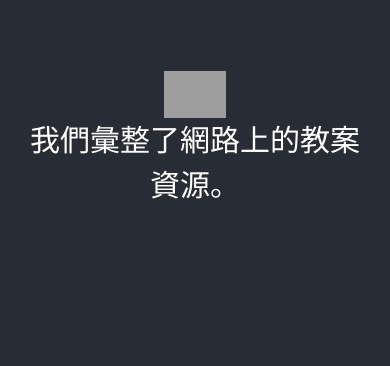
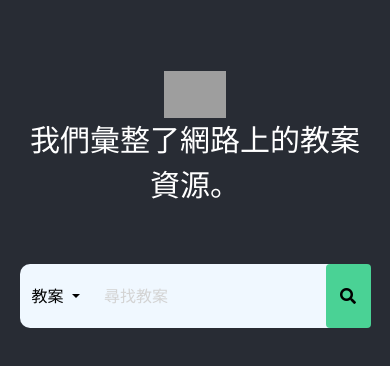
Before and after one commit to coteach/react-web, a React (Create React App) app: page / in a window 390 px wide. Shown: the top 366 px of the page. Built offline with nearby package versions, Linux system fonts and the light colour scheme; grey boxes are pictures that could not be loaded.

Commit message:
feat: search bar

```diff
--- a/public/index.html
+++ b/public/index.html
@@ -25,6 +25,7 @@
       Learn how to configure a non-root public URL by running `npm run build`.
     -->
     <link rel="stylesheet" href="https://maxcdn.bootstrapcdn.com/bootstrap/latest/css/bootstrap.min.css">
+    <link rel="stylesheet" href="https://cdnjs.cloudflare.com/ajax/libs/font-awesome/5.15.2/css/all.min.css"/>
     <title>React App</title>
   </head>
   <body>
--- a/src/App.js
+++ b/src/App.js
@@ -1,5 +1,6 @@
 import './App.css';
 import TitleBar from './components/TitleBar';
+import SearchBar from './components/SearchBar';
 
 function App() {
 	return (
@@ -15,6 +16,9 @@ function App() {
 				<div className="session">
 					<TitleBar></TitleBar>
 				</div>
+				<div className="session">
+					<SearchBar></SearchBar>
+				</div>
 
 			</div>
 
--- /dev/null
+++ b/src/components/SearchBar.css
@@ -0,0 +1,55 @@
+form.search-bar{
+    padding: 20px;
+}
+
+form.search-bar .dropdown{
+    background-color: aliceblue;
+    display: flex;
+    border-radius: 10px;
+
+    width: 60vw; /* PC */
+}
+
+form.search-bar .dropdown .search-item{
+    flex: 1;
+    height:64px;
+}
+
+form.search-bar .dropdown .btn{
+    border-color:initial;
+    background-color:initial;
+    color:initial;
+    border:none;
+}
+
+form.search-bar .dropdown .word{
+    flex: 10;
+    background-color: aliceblue;
+    border:none;
+}
+
+form.search-bar .dropdown .search-btn{
+    background: #4ad295;
+}
+
+@media (max-width: 900px){
+	form.search-bar .dropdown{
+        width:90vw;
+    }
+}
+
+/*
+ * placeholder
+ */
+form.search-bar .dropdown .word::placeholder { /* Chrome, Firefox, Opera, Safari 10.1+ */
+    color:lightgrey;
+    opacity: 1; /* Firefox */
+}
+
+form.search-bar .dropdown .word:-ms-input-placeholder { /* Internet Explorer 10-11 */
+    color: red;
+}
+
+form.search-bar .dropdown .word::-ms-input-placeholder { /* Microsoft Edge */
+    color: red;
+}
--- /dev/null
+++ b/src/components/SearchBar.js
@@ -0,0 +1,34 @@
+import { useState } from 'react';
+import { Form, FormControl, Dropdown, Button } from 'react-bootstrap';
+import './SearchBar.css';
+
+function SearchBar() {
+    const [choose, setChoose] = useState("plan");
+    let d = {
+        "plan": {
+            "action": "./plan",
+            "title": "教案"
+        },
+        "element": {
+            "action": "./element",
+            "title": "素材"
+        },
+    }
+
+    return (
+        <Form className="search-bar" inline action={d[choose]["action"]}>
+            <Dropdown>
+                <Dropdown.Toggle className="search-item"> {d[choose]["title"]} </Dropdown.Toggle>
+                <Dropdown.Menu>
+                    <Dropdown.Item onClick={() => setChoose("plan")}>教案</Dropdown.Item>
+                    <Dropdown.Item onClick={() => setChoose("element")}>素材</Dropdown.Item>
+                </Dropdown.Menu>
+                <FormControl type="text" placeholder={"尋找" + d[choose]["title"]} className="mr-sm-2 search-item word" />
+
+                <Button className="search-item search-btn" type="submit"><i className="fas fa-search"></i></Button>
+            </Dropdown>
+        </Form>
+    );
+}
+
+export default SearchBar;
```
